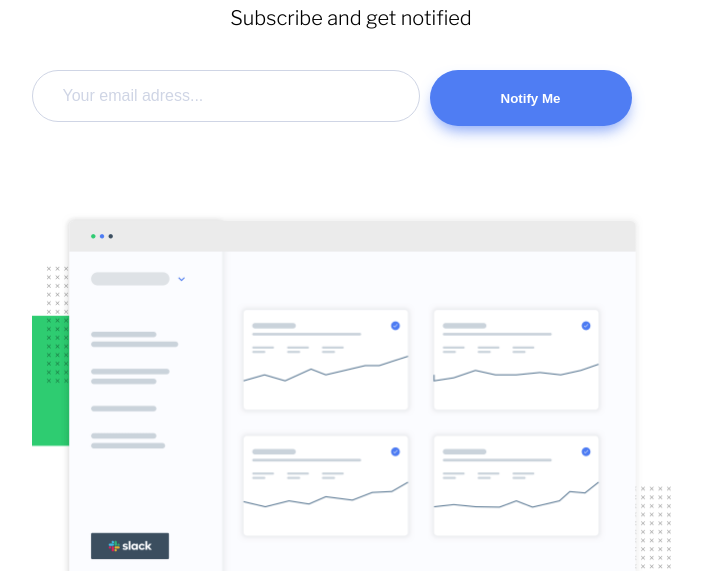
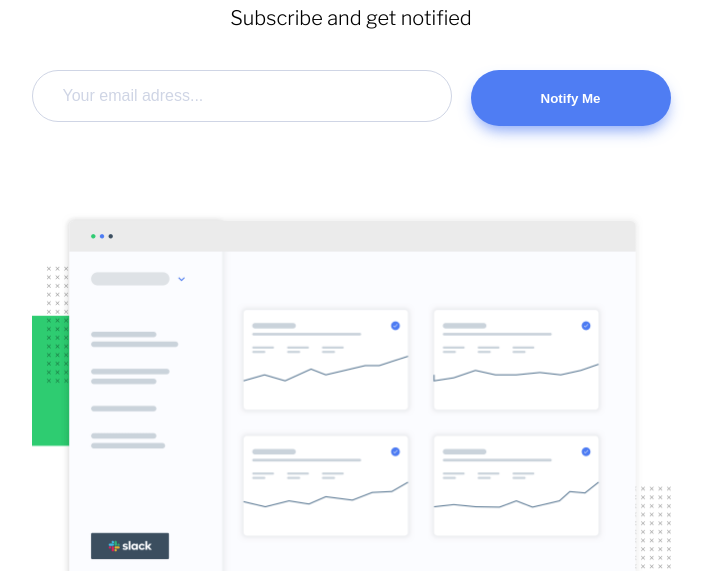
Before and after one commit to Kehs719/Ping-coming-soon-page, a plain HTML site: page index.html in a window 1280 px wide. Shown: the part 233-804 px from the top of the page, without its empty margins (289-996 px from the left). Drawn offline with nearby package versions, Linux system fonts and the light colour scheme.

Commit message:
Update style.css

```diff
--- a/style.css
+++ b/style.css
@@ -48,16 +48,18 @@ h1 span{
 }
 .form{
     display: flex;
+    justify-content: space-between;
     width:639px;
     margin-bottom: 87px;
 }
 .input{
     position: relative;
+    width:65.88%;
 }
 .input input{
     border-radius: 30px;
     border:1px solid #CFD5E5;
-    width:388px;
+    width:100%;
     height:52px;
     padding-left:30px;
     margin-right: 10px;
@@ -88,7 +90,7 @@ h1 span{
     display:block
 }
 .form button{
-    width:202px;
+    width:31.29%;
     height:56px;
     border-radius: 30px;
     background-color: var(--blue);
@@ -128,7 +130,7 @@ h1 span{
 .copyright{
     font-size: .75rem;
     color:var(--gray);
-    margin-top:25px
+    margin:25px 0 50px 0;
 }
 @media screen and (max-width:751px) {
     body{
```
